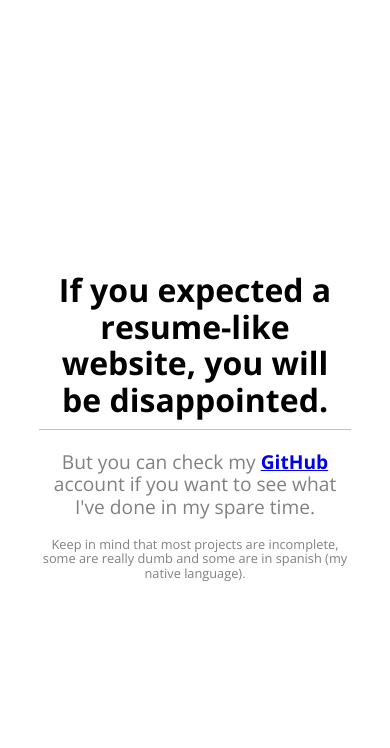
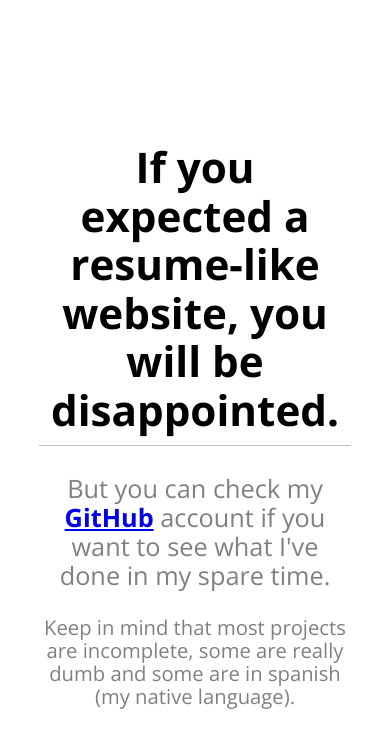
Before and after one commit to Chekosoft/chekosoft.github.io, a plain HTML site: page index.html in a window 390 px wide. Drawn offline with nearby package versions, Linux system fonts and the light colour scheme.

Commit message:
MODIFIED style.css: added relative font sizing for mobile devices

```diff
--- a/index.html
+++ b/index.html
@@ -2,6 +2,7 @@
 <html>
     <head>
         <meta charset="utf-8">
+        <meta name="viewport" value="width=device-width, minimum-scale=1, user-scalable=no">
         <title>This page has nothing interesting</title>
         <link href="https://cdnjs.cloudflare.com/ajax/libs/normalize/3.0.3/normalize.min.css" rel="stylesheet">
         <link href="https://fonts.googleapis.com/css?family=Open+Sans:400,700" rel="stylesheet" type="text/css">
--- a/style.css
+++ b/style.css
@@ -8,6 +8,7 @@ body {
     padding: 0 10%;
     margin: 0;
     font-family: "Open Sans";
+    font-size: 2.5vh;
     display: flex;
     flex-direction: column;
     justify-content: center;
@@ -20,12 +21,12 @@ body {
 }
 
 .page h1 {
-    border-bottom: 1px solid rgb(192, 192, 192);
+    border-bottom: 0.2vh solid rgb(192, 192, 192);
     padding-bottom: 10px;
 }
 
 .contents {
-    font-size: 1.2rem;
+    font-size: 120%;
     color: rgb(128, 128, 128);
 }
 
@@ -35,9 +36,8 @@ body {
 
 .contents a:hover {
     color: rgb(0, 0, 128);
-
 }
 
 .contents .small {
-    font-size: 0.8rem;
+    font-size: 80%;
 }
```
